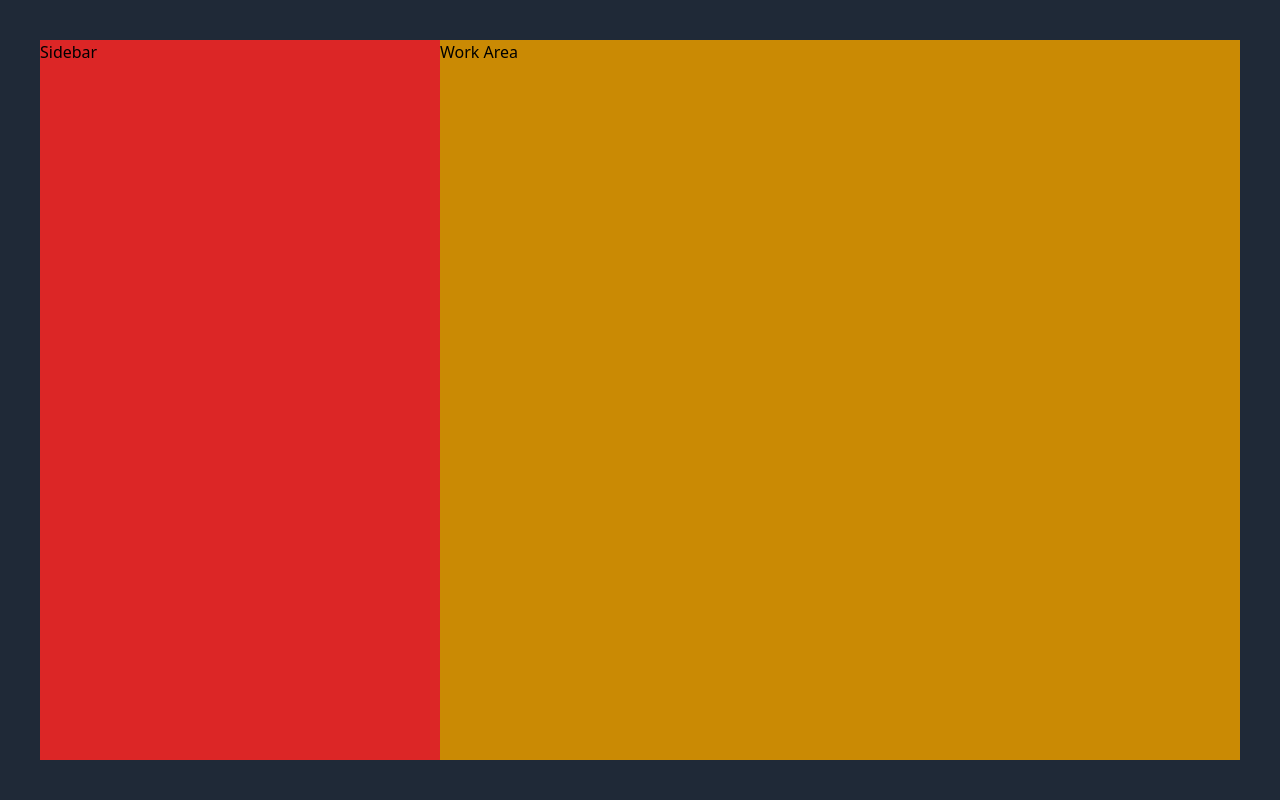
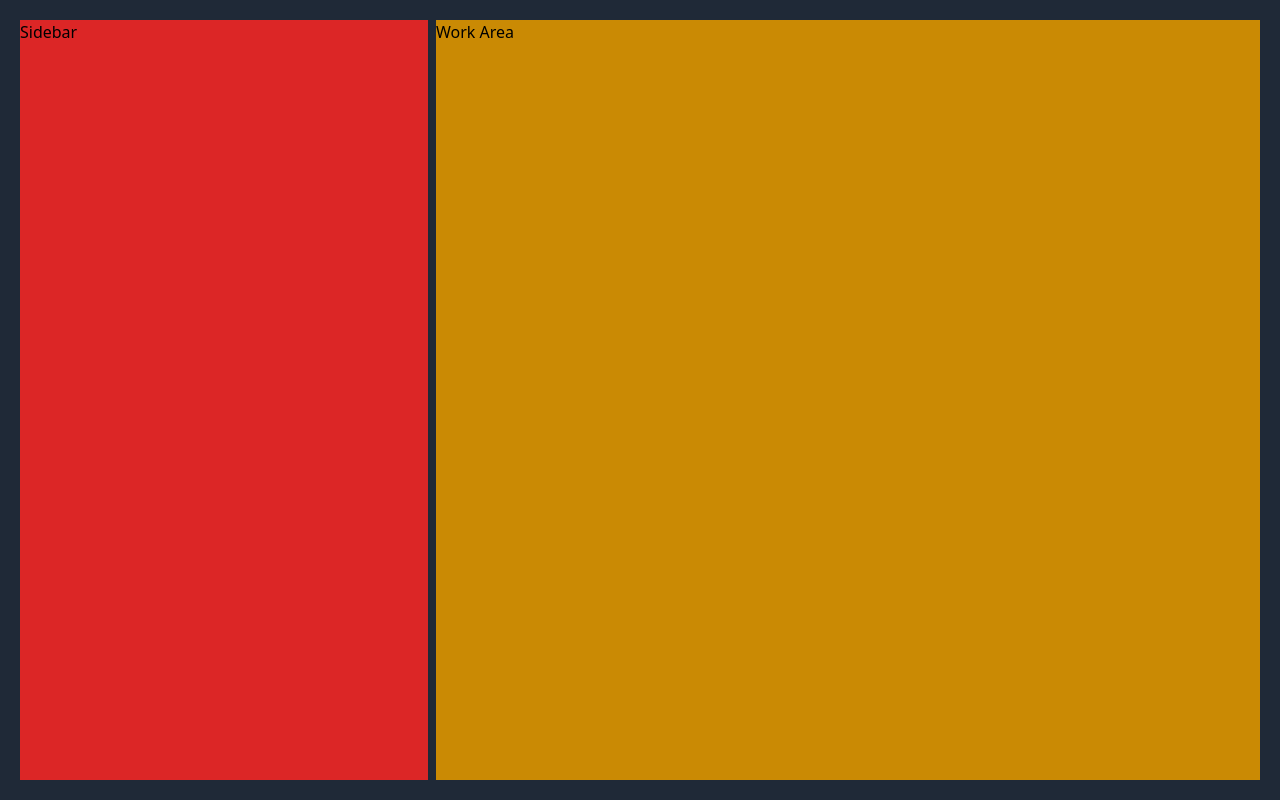
Before and after one commit to mahisurrahman/chat-app-front-end, a React (Vite) app: page / in a window 1280 px wide. Built offline with nearby package versions, Linux system fonts and the light colour scheme; a web font is replaced by a local one.

Commit message:
Did a bit of Customization

```diff
--- a/src/Layouts/MainLayout/MainLayout.jsx
+++ b/src/Layouts/MainLayout/MainLayout.jsx
@@ -3,8 +3,8 @@ import WorkArea from "../../Components/WorkArea/WorkArea";
 
 const MainLayout = () => {
   return (
-    <div className="bg-gray-800 w-screen h-screen px-10 py-10">
-      <div className="grid grid-cols-3 h-full">
+    <div className="bg-gray-800 w-screen h-screen px-5 py-5">
+      <div className="grid grid-cols-3 gap-2 h-full">
         <div className="col-span-1">
             <Sidebar></Sidebar>
         </div>
--- a/src/index.css
+++ b/src/index.css
@@ -3,3 +3,9 @@
 @tailwind base;
 @tailwind components;
 @tailwind utilities;
+
+*{
+    margin: 0;
+    padding: 0;
+    box-sizing: border-box;
+}
```
